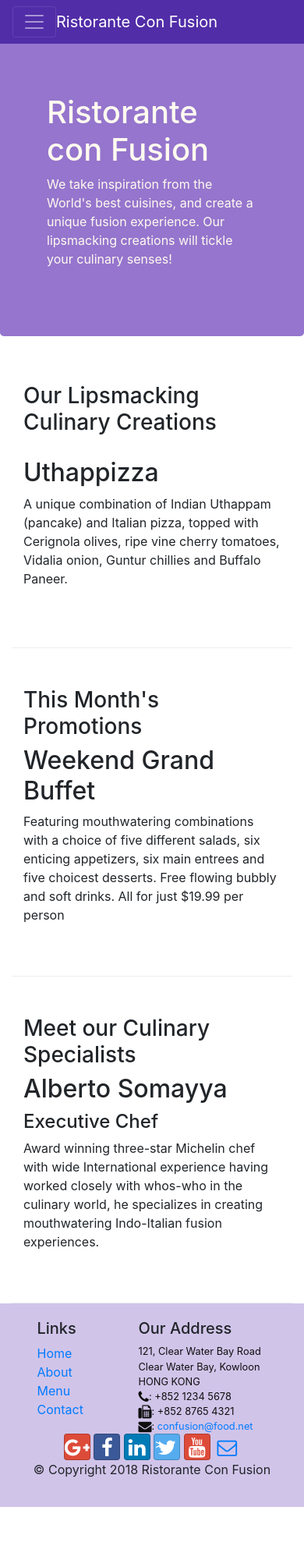
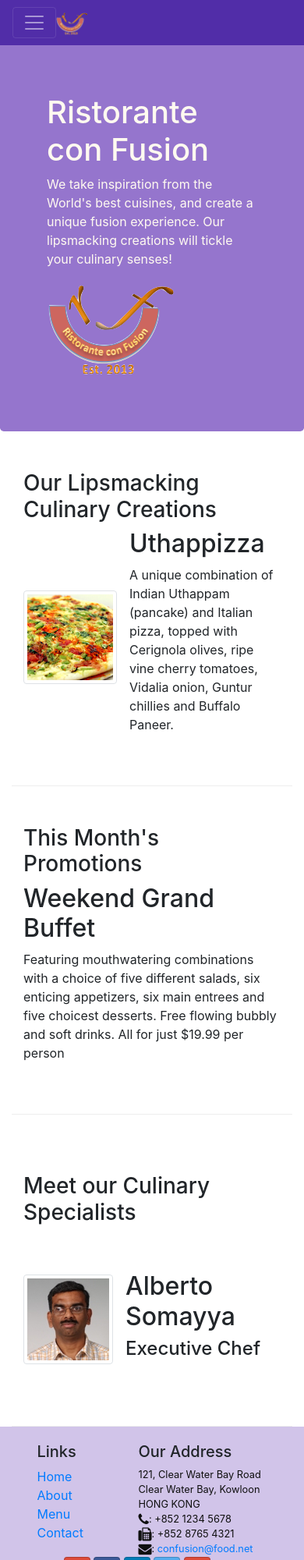
Before and after one commit to thuong2901/bootstrap-4, a website: page index.html in a window 390 px wide. Shown: the top 2000 px of the page at 78% size. Before the commit the page ends 1932 px from the top, so only its background shows below. Drawn offline with nearby package versions, Linux system fonts and the light colour scheme.

Commit message:
images and media

```diff
--- a/index.html
+++ b/index.html
@@ -21,7 +21,7 @@
             <button class="navbar-toggler" type="button" data-toggle="collapse" data-target="#Navbar">
                 <span class="navbar-toggler-icon"></span>
             </button>
-            <a class="navbar-brand mr-auto" href="#">Ristorante Con Fusion</a>
+            <a class="navbar-brand mr-auto" href="#"><img src="img/logo.png" height="30" width="41"></a>
             <div class="collapse navbar-collapse" id="Navbar">
                 <ul class="navbar-nav mr-auto">
                     <li class="nav-item active"><a class="nav-link" href="./index.html"><span class="fa fa-home fa-lg"></span> Home</a></li>
@@ -40,7 +40,8 @@
                     <h1>Ristorante con Fusion</h1>
                     <p>We take inspiration from the World's best cuisines, and create a unique fusion experience. Our lipsmacking creations will tickle your culinary senses!</p>
                 </div>
-                <div class="col-12 col-sm">
+                <div class="col-12 col-sm align-self-center">
+                    <img src="img/logo.png" class="img-fluid">
                 </div>
             </div>
         </div>
@@ -52,8 +53,14 @@
                 <h3>Our Lipsmacking Culinary Creations</h3>
             </div>
             <div class="col col-sm order-sm-first col-md">
-                <h2>Uthappizza</h2>
-                <p>A unique combination of Indian Uthappam (pancake) and Italian pizza, topped with Cerignola olives, ripe vine cherry tomatoes, Vidalia onion, Guntur chillies and Buffalo Paneer.</p>
+                <div class="media">
+                    <img class="d-flex mr-3 img-thumbnail align-self-center"
+                        src="img/uthappizza.png" alt="uthappizza">
+                    <div class="media-body">
+                        <h2 class="mt-0">Uthappizza</h2>
+                        <p>A unique combination of Indian Uthappam (pancake) and Italian pizza, topped with Cerignola olives, ripe vine cherry tomatoes, Vidalia onion, Guntur chillies and Buffalo Paneer.</p>
+                    </div>
+                </div>
             </div>
         </div>
 
@@ -73,9 +80,15 @@
                 <h3>Meet our Culinary Specialists</h3>
             </div>
             <div class="col col-sm order-sm-first col-md">
-                <h2>Alberto Somayya</h2>
-                <h4>Executive Chef</h4>
-                <p>Award winning three-star Michelin chef with wide International experience having worked closely with whos-who in the culinary world, he specializes in creating mouthwatering Indo-Italian fusion experiences. </p>
+                <div class="media">
+                    <img class="d-flex mr-3 img-thumbnail align-self-center"
+                        src="img/alberto.png" alt="alberto">
+                    <div class="media-body">
+                        <h2 class="mt-0">Alberto Somayya</h2>
+                        <h4>Executive Chef</h4>
+                        <p class="d-none d-sm-block">Award winning three-star Michelin chef with wide International experience having worked closely with whos-who in the culinary world, he specializes in creating mouthwatering Indo-Italian fusion experiences. </p>
+                    </div>
+                </div>
             </div>
         </div>
     </div>
```
Also changed, not shown: aboutus.html (+5 -4 lines), contactus.html (+3 -2 lines), img/alberto.png (added), img/buffet.png (added), img/logo.png (added), img/uthappizza.png (added), 1 other file.
